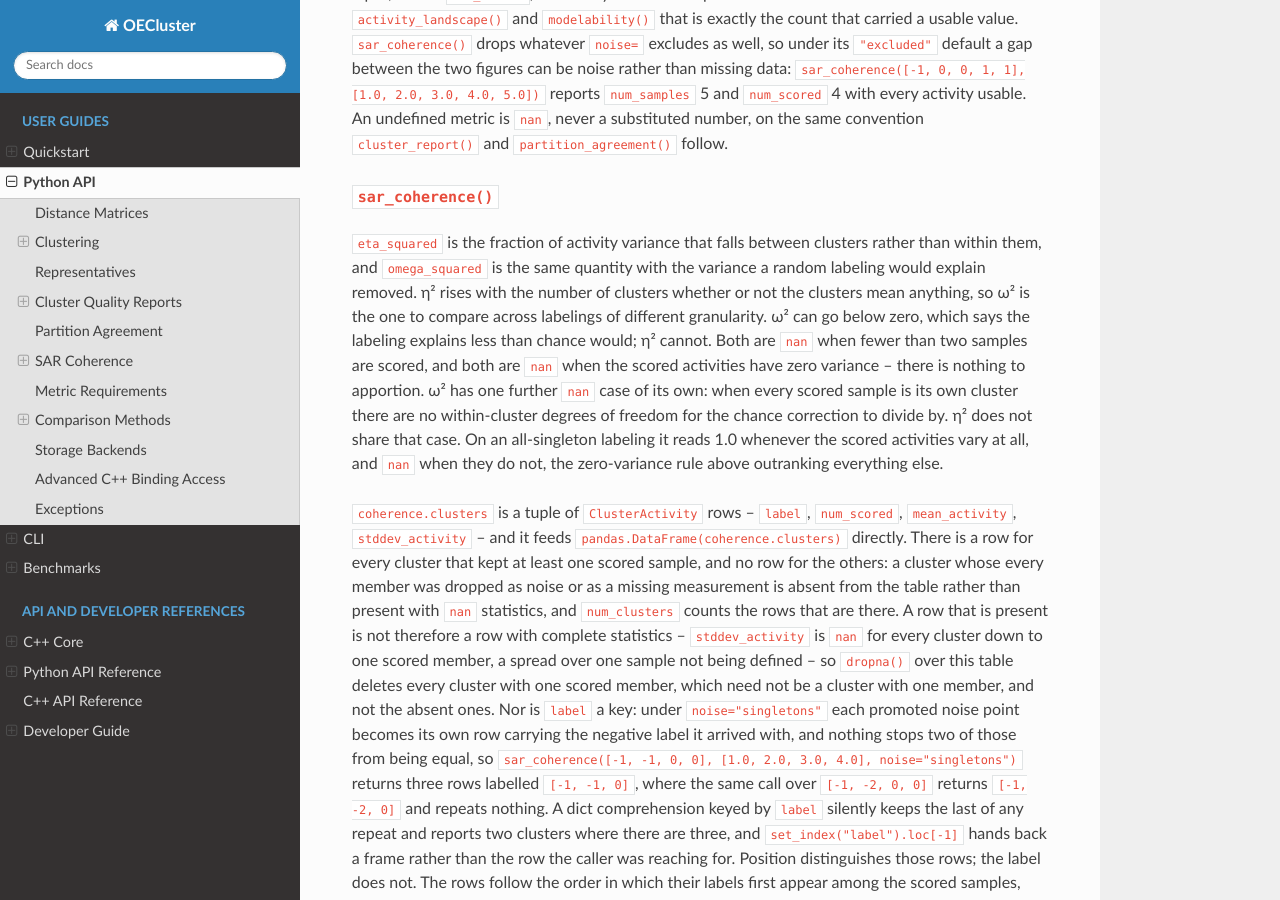
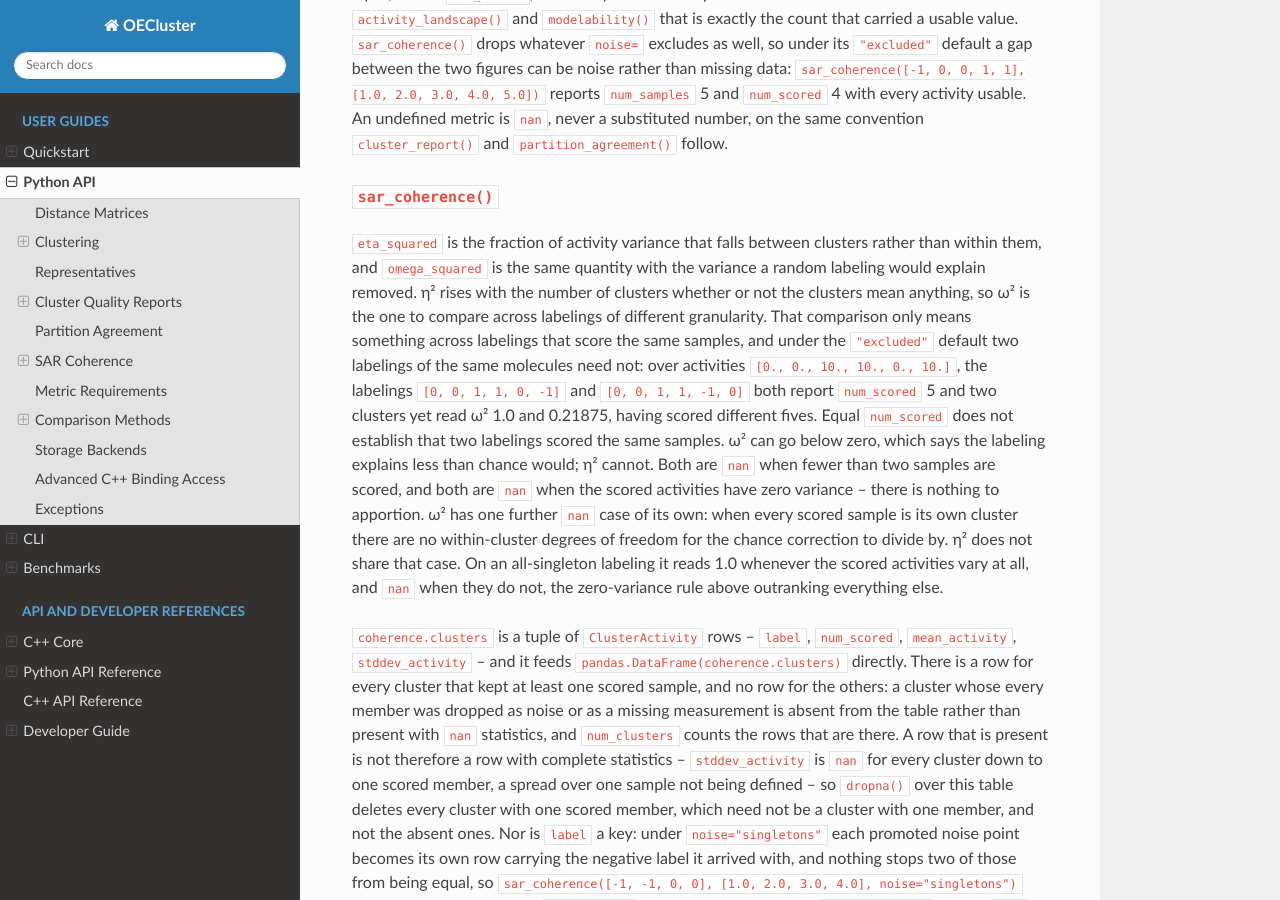
Before and after one commit to scott-arne/oecluster, a Sphinx documentation site: the page built from docs/python-api.md, in a window 1280 px wide and 900 px high, scrolled down 9634 px. Built offline with Sphinx 7.4.7 and the Read the Docs theme 3.1.0, drawn with Linux system fonts in a browser that asks for light colours; pages that are not in the unit, such as notebooks, are missing from menus; the version number is read from the project's files by our own code; some of the changed text lies outside the part shown.

Commit message:
docs: correct the eight SAR metric claims the gate falsified
Documentation only; no library behaviour changes.

docs/python-api.md:
- num_threads refuses at -1 or below, not at any negative: int() truncates
  toward zero first, so -0.5 is accepted and asks for hardware concurrency.
- Drop the "runs high as often as it runs low" clause. Against a written
  order the labeling fits, a set reordering never raises eta_squared.
- Flat activity reads rmodi 1.0 only from two scored samples up; below that
  the sweep returns before the band is formed and rmodi is nan.
- State the nearest-neighbour tie rule for modi and what input order costs
  when distances tie.
- Note that omega_squared is only comparable across labelings that score the
  same samples, and that equal num_scored does not establish that.
- Give modi's chance level, (N - K) / (K * (N - 1)), and say to read against
  it rather than against zero.

README.md:
- cliff_density divides by every scored pair, not the near ones, so a low
  value is no evidence of a smooth neighbourhood.
- Split the max_sali/mean_sali reading: the max supports the no-cliff
  conclusion, the mean only a statement about the typical pair.
- Note that the modi cell's own 0.495 sits at the chance level for its
  class counts.

```diff
--- a/docs/python-api.md
+++ b/docs/python-api.md
@@ -475,14 +475,20 @@
 rather than within them, and `omega_squared` is the same quantity with the
 variance a random labeling would explain removed. η² rises with the number of
 clusters whether or not the clusters mean anything, so ω² is the one to compare
-across labelings of different granularity. ω² can go below zero, which says the
-labeling explains less than chance would; η² cannot. Both are `nan` when fewer
-than two samples are scored, and both are `nan` when the scored activities have
-zero variance -- there is nothing to apportion. ω² has one further `nan` case of
-its own: when every scored sample is its own cluster there are no
-within-cluster degrees of freedom for the chance correction to divide by. η²
-does not share that case. On an all-singleton labeling it reads 1.0 whenever
-the scored activities vary at all, and `nan` when they do not, the
+across labelings of different granularity. That comparison only means something
+across labelings that score the same samples, and under the `"excluded"` default
+two labelings of the same molecules need not: over activities
+`[0., 0., 10., 10., 0., 10.]`, the labelings `[0, 0, 1, 1, 0, -1]` and
+`[0, 0, 1, 1, -1, 0]` both report `num_scored` 5 and two clusters yet read ω²
+1.0 and 0.21875, having scored different fives. Equal `num_scored` does not
+establish that two labelings scored the same samples. ω² can go below zero,
+which says the labeling explains less than chance would; η² cannot. Both are
+`nan` when fewer than two samples are scored, and both are `nan` when the
+scored activities have zero variance -- there is nothing to apportion. ω² has
+one further `nan` case of its own: when every scored sample is its own cluster
+there are no within-cluster degrees of freedom for the chance correction to
+divide by. η² does not share that case. On an all-singleton labeling it reads
+1.0 whenever the scored activities vary at all, and `nan` when they do not, the
 zero-variance rule above outranking everything else.
 
 `coherence.clusters` is a tuple of `ClusterActivity` rows -- `label`,
@@ -569,9 +575,10 @@
 reads 1.0 at the default; the same construction over `[1, 2, 4, 8, 16]` reads
 0.6 and 0.8 at those two widths. At the other end, flat
 activity collapses the band to zero width but puts every pair inside it, no
-sample has an out-of-band neighbour, and `rmodi` is 1.0 -- correctly, since
-nothing about the activity contradicts the distances. Sweep `rmodi_delta`
-before concluding anything from a value at either end.
+sample has an out-of-band neighbour, and `rmodi` is 1.0 from two scored samples
+up -- correctly, since nothing about the activity contradicts the distances --
+and `nan` below that. Sweep `rmodi_delta` before concluding anything from a
+value at either end.
 
 ### `modelability()`
 
@@ -591,6 +598,19 @@
 comparison has no content. The concordance sweep is skipped rather than run to
 a foregone answer -- the distances are still validated -- so the single row's
 `fraction_same_class` is `nan` as well, not 1.0.
+
+Nearest-neighbour ties resolve to the lowest scored index, so `modi` depends on
+the order the samples arrive in wherever distances tie: over a matrix whose
+off-diagonal distances are all equal, the classes `["A", "A", "B", "B"]` read
+0.5 where `["A", "B", "A", "B"]` read 0.25 on the same four samples. Two
+duplicate molecules are enough to produce such a tie, being equidistant from
+every third sample, so reordering rows can move the figure on a real matrix as
+well.
+
+`modi` is not chance-corrected, and its chance level is not zero: random labels
+over N scored samples in K classes average about `(N - K) / (K * (N - 1))`,
+which approaches `1/K` as N grows and barely moves with the class balance. Read
+a `modi` against that figure rather than against 0.0.
 
 The annotation is a sequence of strings, one per sample, and an empty string is
 missing data rather than a category -- the same reading `scaffold_agreement()`
@@ -669,23 +688,24 @@
 Each of the three raises `ValueError` for whatever its own signature lets
 Python see for itself: a length mismatch, an empty labeling, an empty activity,
 an out-of-range label, an unknown `noise=` spelling, a non-finite or negative
-threshold, a negative `num_threads`, and every refusal above from the matrix
-check. The two overloads of `sar_coherence()` agree on all of the conditions
-they share, which is worth saying because they reach the native layer by
-different routes: an empty activity and a label too wide for the native 32-bit
-type are refused in Python on both routes, not left to whichever one happens to
-notice. The emptiness check runs ahead of the length check in all three
-functions, and that ordering is the whole of what makes the promise true: a
-zero-sample matrix and an empty clustering are both constructible, and against
-an empty annotation a length check compares 0 with 0 and agrees. Leave it out of
-any one of the three and that function alone reports the empty case as
-`RuntimeError`. Conditions only the C++ sweep can reach arrive as
-`RuntimeError` instead -- an infinite activity value, a negative stored
-distance, a mean or an accumulator that overflows to infinity -- because the
-bindings map every native exception to `RuntimeError`, the same way
-`cluster_report()` already does. The negative distance is the one worth knowing
-about: the matrix check tests that entries are finite, which a negative number
-is, so nothing catches it until the sweep reads it.
+threshold, a `num_threads` of -1 or below (`-0.5` truncates to 0 and is
+accepted, selecting the hardware concurrency rather than raising), and every
+refusal above from the matrix check. The two overloads of `sar_coherence()`
+agree on all of the conditions they share, which is worth saying because they
+reach the native layer by different routes: an empty activity and a label too
+wide for the native 32-bit type are refused in Python on both routes, not left
+to whichever one happens to notice. The emptiness check runs ahead of the
+length check in all three functions, and that ordering is the whole of what
+makes the promise true: a zero-sample matrix and an empty clustering are both
+constructible, and against an empty annotation a length check compares 0 with 0
+and agrees. Leave it out of any one of the three and that function alone
+reports the empty case as `RuntimeError`. Conditions only the C++ sweep can
+reach arrive as `RuntimeError` instead -- an infinite activity value, a
+negative stored distance, a mean or an accumulator that overflows to
+infinity -- because the bindings map every native exception to `RuntimeError`,
+the same way `cluster_report()` already does. The negative distance is the one
+worth knowing about: the matrix check tests that entries are finite, which a
+negative number is, so nothing catches it until the sweep reads it.
 
 The fourth type is `OverflowError`, and it derives from `ArithmeticError`, so
 an `except ValueError` does not catch it. Only `num_threads` reaches it, in
```
Also changed, not shown: other parts of docs/python-api.md (+2 -3 lines), README.md (+3 -3 lines).
